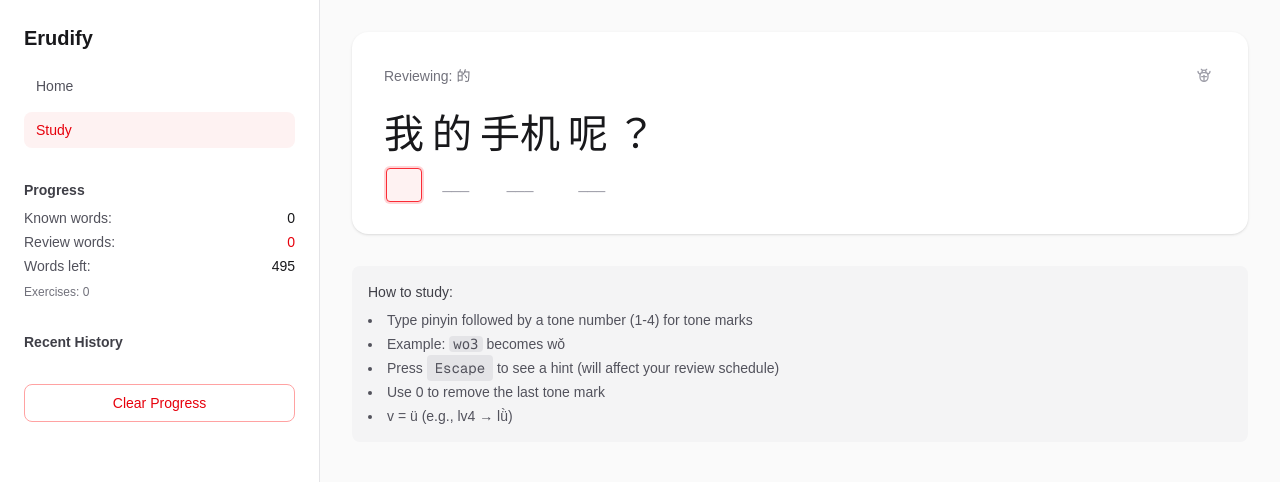
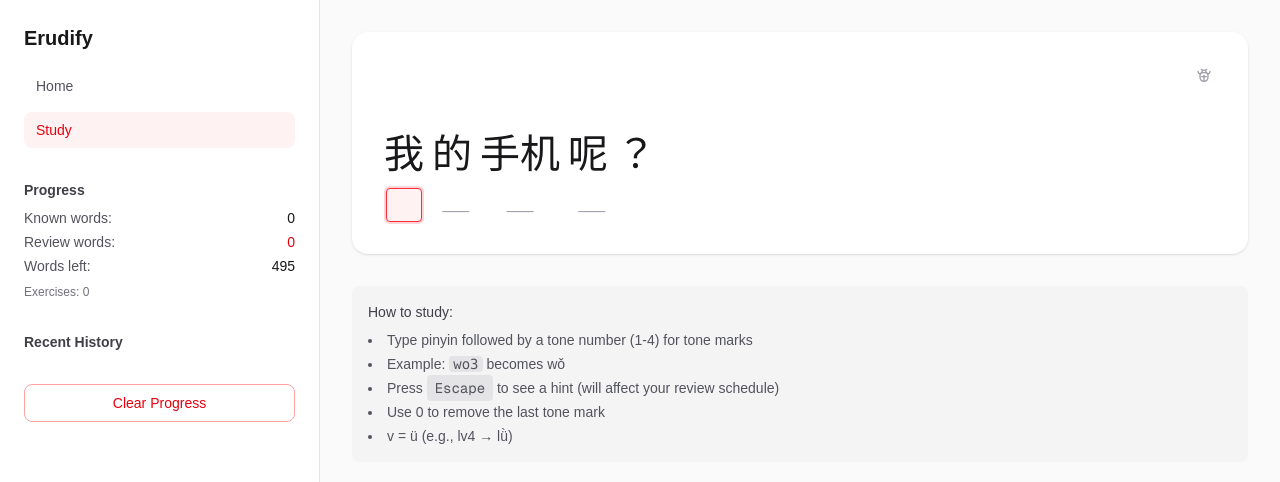
Before and after one commit to erudify/app.js, a Next.js app: page /read in a window 1280 px wide. Shown: the top 482 px of the page. Built offline with nearby package versions, Linux system fonts and the light colour scheme.

Commit message:
Stabilize read exercise layout

```diff
--- a/src/app/read/page.tsx
+++ b/src/app/read/page.tsx
@@ -610,11 +610,7 @@ export default function ReadPage() {
         <div className="mx-auto max-w-4xl">
           {/* Current exercise */}
           <div className="mb-8 rounded-2xl bg-white p-8 shadow-sm dark:bg-zinc-900">
-            {targetWord && (
-              <div className="mb-4 flex items-center justify-between">
-                <div className="text-sm text-zinc-500 dark:text-zinc-400">
-                  Reviewing: <span className="font-medium">{targetWord}</span>
-                </div>
+            <div className="mb-4 flex items-center justify-end">
               <button
                 onClick={() => setShowDebug(true)}
                 className="rounded p-1 text-zinc-400 hover:bg-zinc-100 hover:text-zinc-600 dark:text-zinc-500 dark:hover:bg-zinc-800 dark:hover:text-zinc-300"
@@ -642,7 +638,6 @@ export default function ReadPage() {
                 </svg>
               </button>
             </div>
-            )}
 
             {showCompletion ? (
               <div className="space-y-6">
@@ -651,6 +646,7 @@ export default function ReadPage() {
                     if (segment.pinyin === "") {
                       return (
                         <div key={idx} className="flex flex-col items-center gap-1">
+                          <span className="h-4 text-sm leading-4 text-transparent">.</span>
                           <span className="text-zinc-900 dark:text-white">
                             {segment.chinese}
                           </span>
@@ -662,11 +658,9 @@ export default function ReadPage() {
 
                     return (
                       <div key={idx} className="flex flex-col items-center gap-1">
-                        {segment.transliteration && (
-                          <span className="text-sm text-zinc-500 dark:text-zinc-400">
-                            {segment.transliteration}
+                        <span className="h-4 text-sm leading-4 text-zinc-500 dark:text-zinc-400">
+                          {segment.transliteration ?? ""}
                         </span>
-                        )}
                         <span className="text-zinc-900 dark:text-white">
                           {segment.chinese}
                         </span>
@@ -701,6 +695,7 @@ export default function ReadPage() {
                   if (segment.pinyin === "") {
                     return (
                       <div key={idx} className="flex flex-col items-center gap-1">
+                        <span className="h-4 text-sm leading-4 text-transparent">.</span>
                         <span className="text-zinc-900 dark:text-white">
                           {segment.chinese}
                         </span>
@@ -718,6 +713,7 @@ export default function ReadPage() {
 
                   return (
                     <div key={idx} className="flex flex-col items-center gap-1">
+                      <span className="h-4 text-sm leading-4 text-transparent">.</span>
                       <span className="text-zinc-900 dark:text-white">
                         {segment.chinese}
                       </span>
```
Lines whose indentation alone changed are shown as unchanged.
